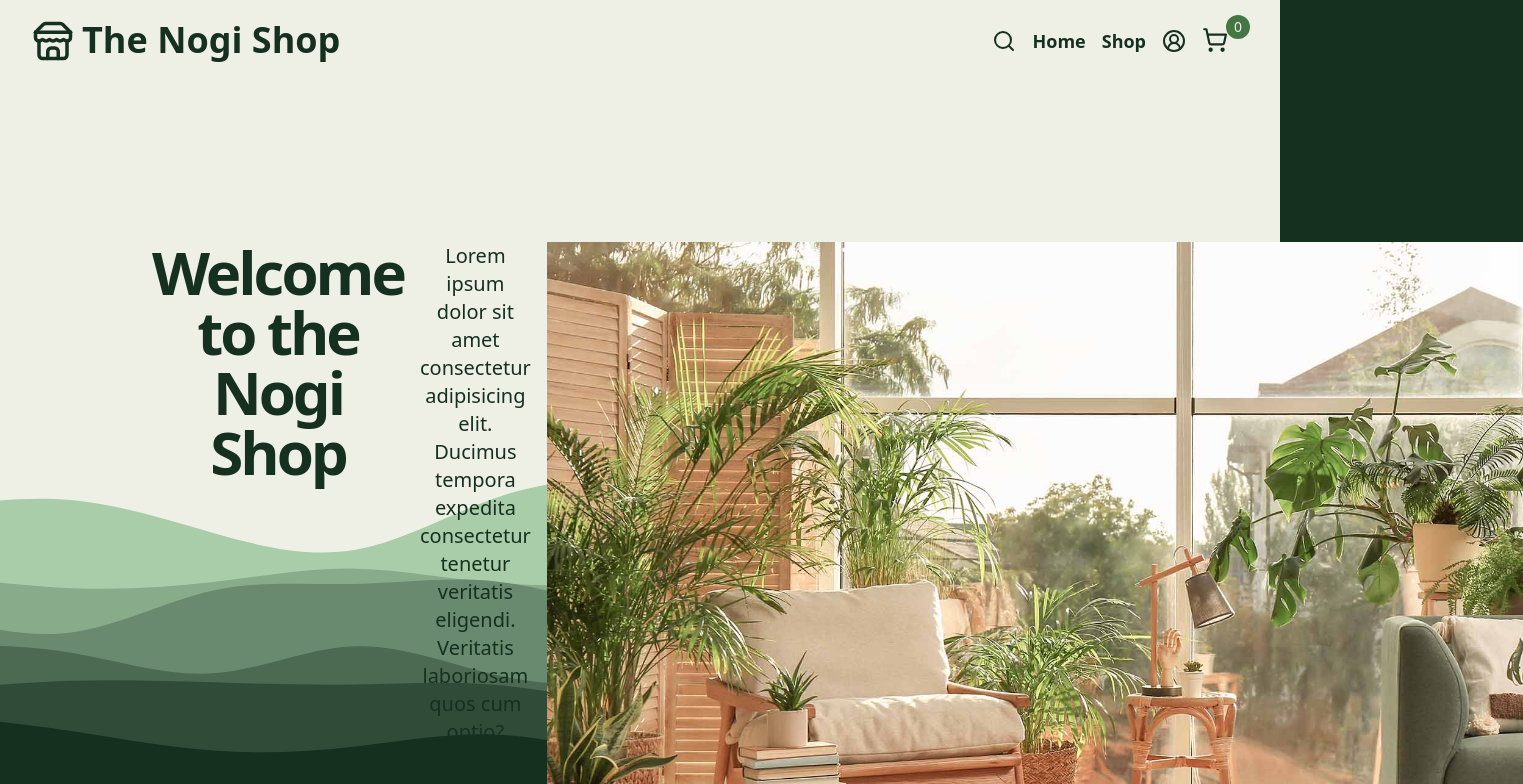
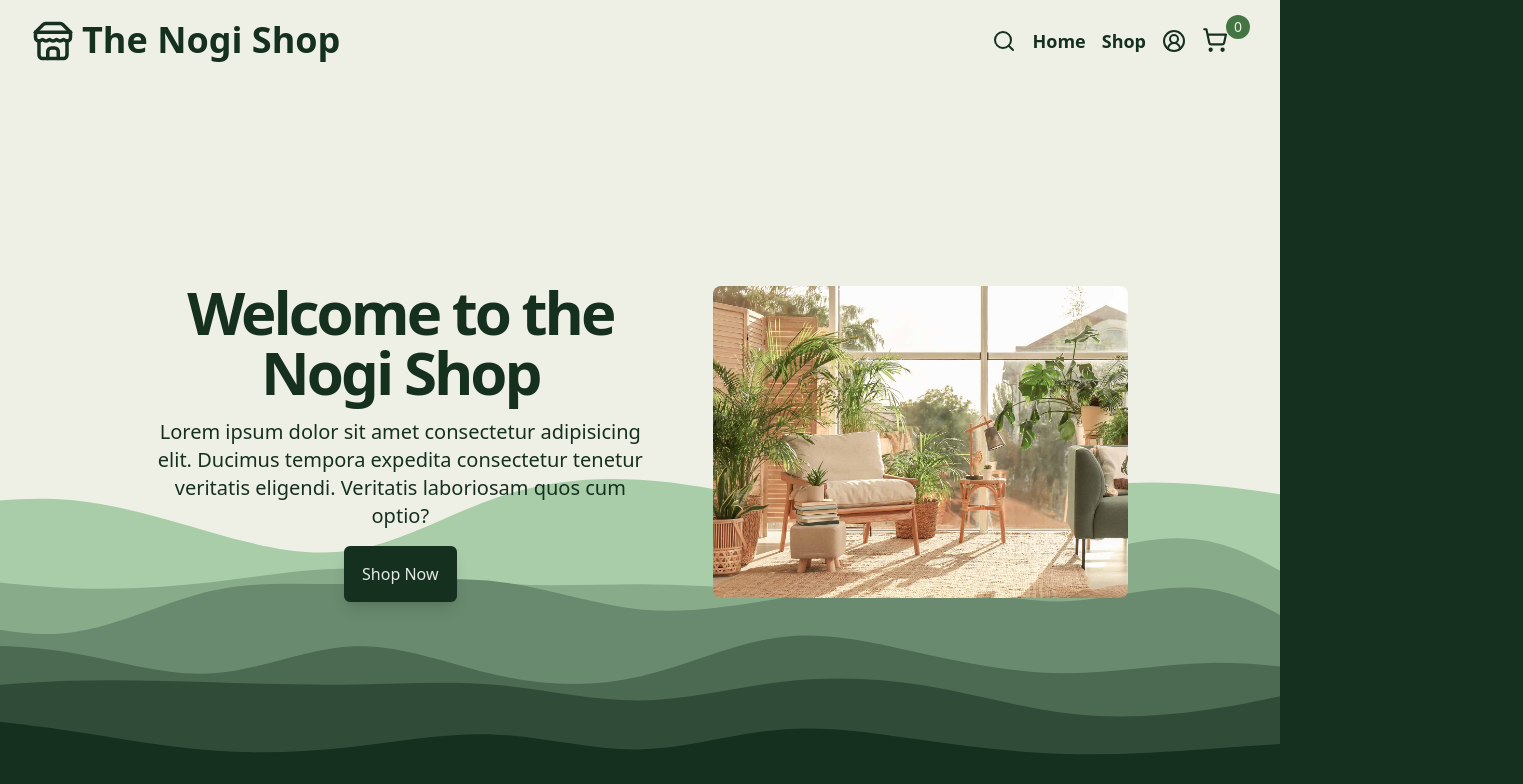
Before and after one commit to Nogiback/Shopping-Cart, a React (Vite) app: page / in a window 1280 px wide. Shown: the top 784 px of the page, 1523 px wide, since content can reach past the window. Built offline with nearby package versions, Linux system fonts and the light colour scheme; a web font is replaced by a local one.

Commit message:
Updating store page jsx/styling

```diff
--- a/src/pages/Home.jsx
+++ b/src/pages/Home.jsx
@@ -6,29 +6,31 @@ export default function Home() {
   return (
     <>
       <section className='text-forest-900 dark:bg-forest-900 dark:text-white-200 relative flex h-[calc(100%-80px)] w-full justify-center'>
-        <div className='container px-4 py-40'>
+        <div className='container flex items-center justify-center gap-16 px-4 py-40'>
           <div className='flex flex-col items-center space-y-4 text-center'>
-            <div className='flex gap-4'>
+            <div className='flex flex-col gap-4'>
               <h1 className='text-3xl font-bold tracking-tighter sm:text-4xl md:text-5xl lg:text-6xl/none'>
                 Welcome to the Nogi Shop
               </h1>
-              <p className='mx-auto max-w-[700px] text-gray-500 dark:text-gray-400 md:text-xl'>
+              <p className='text-forest-900 dark:text-white-100 mx-auto max-w-[700px] md:text-xl'>
                 Lorem ipsum dolor sit amet consectetur adipisicing elit. Ducimus
                 tempora expedita consectetur tenetur veritatis eligendi.
                 Veritatis laboriosam quos cum optio?
               </p>
-              <img
-                src={asset1}
-                alt='living room with plants'
-                className=''
-              ></img>
             </div>
             <Link
-              className='text-md bg-forest-900 text-grey-100 hover:bg-sage-600 border-forest-900 inline-flex h-9 items-center justify-center rounded-md border-2 border-solid px-4 py-2 font-medium shadow-lg transition-colors dark:border-gray-800 dark:bg-gray-950 dark:hover:bg-gray-800 dark:hover:text-gray-50 dark:focus-visible:ring-gray-300'
+              className='text-md bg-forest-900 text-grey-100 hover:bg-sage-600 border-forest-900 dark:border-white-100 dark:bg-white-100 dark:hover:bg-sage-600 dark:hover:text-forest-900 inline-flex h-9 items-center justify-center rounded-md border-2 border-solid px-4 py-2 font-medium shadow-lg transition-colors'
               to='/store'
             >
               Shop Now
             </Link>
+          </div>
+          <div className='bg-white-100 relative hidden w-[600px] overflow-hidden rounded-lg group-hover:opacity-75 md:flex'>
+            <img
+              src={asset1}
+              alt='Living room with plants'
+              className='h-full w-full object-cover object-center'
+            />
           </div>
         </div>
       </section>
--- a/src/pages/Store.jsx
+++ b/src/pages/Store.jsx
@@ -4,22 +4,27 @@ import plants from '../data/plantData';
 
 export default function Store() {
   return (
-    <section className='text-forest-900 dark:bg-forest-900 dark:text-white-200 relative flex h-[calc(100%-80px)] w-full justify-center'>
-      <div className='mx-auto max-w-2xl px-4 py-16 sm:px-6 sm:py-24 lg:max-w-7xl lg:px-8'>
-        <h2 className='sr-only'>Products</h2>
-
+    <section className='text-forest-900 dark:bg-forest-900 dark:text-white-200 relative flex w-full justify-center'>
+      <div className='mx-auto max-w-2xl px-4 py-6 sm:px-6 sm:py-8 lg:max-w-7xl lg:px-8'>
+        {/* <h2 className='text-forest-900 dark:text-white-100 mb-6 text-4xl'>
+          Products
+        </h2> */}
         <div className='grid grid-cols-1 gap-x-6 gap-y-10 sm:grid-cols-2 lg:grid-cols-3 xl:grid-cols-4 xl:gap-x-8'>
           {plants.map((plant) => (
-            <a key={plant.id} href='/' className='group'>
-              <div className='aspect-h-1 aspect-w-1 w-full overflow-hidden rounded-lg bg-gray-200 xl:aspect-h-8 xl:aspect-w-7'>
+            <a
+              key={plant.id}
+              href='/'
+              className='bg-white-100 group w-[250px] rounded-lg p-4'
+            >
+              <div className='bg-white-100 aspect-h-1 aspect-w-1 w-full overflow-hidden rounded-lg xl:aspect-h-8 xl:aspect-w-7'>
                 <img
                   src={plant.img1}
                   alt={plant.name}
                   className='h-full w-full object-cover object-center group-hover:opacity-75'
                 />
               </div>
-              <h3 className='mt-4 text-sm text-gray-700'>{plant.name}</h3>
-              <p className='mt-1 text-lg font-medium text-gray-900'>
+              <h3 className='text-forest-900 mt-4 text-sm'>{plant.name}</h3>
+              <p className='text-forest-900 mt-1 text-lg font-medium'>
                 ${plant.price}
               </p>
             </a>
--- a/tailwind.config.js
+++ b/tailwind.config.js
@@ -71,5 +71,8 @@ export default {
       },
     },
   },
+  corePlugins: {
+    aspectRatio: false,
+  },
   plugins: [require('@tailwindcss/aspect-ratio')],
 };
```
